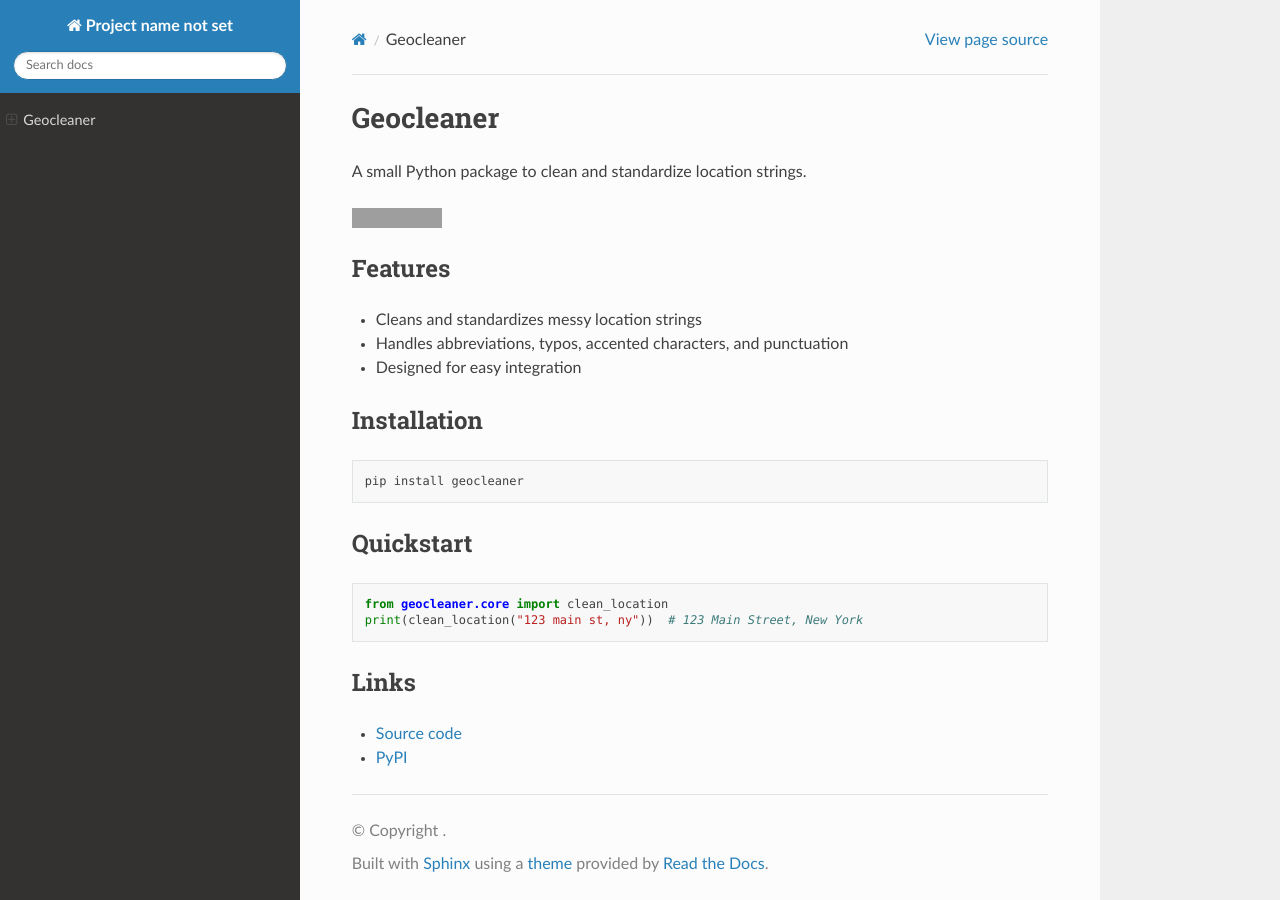
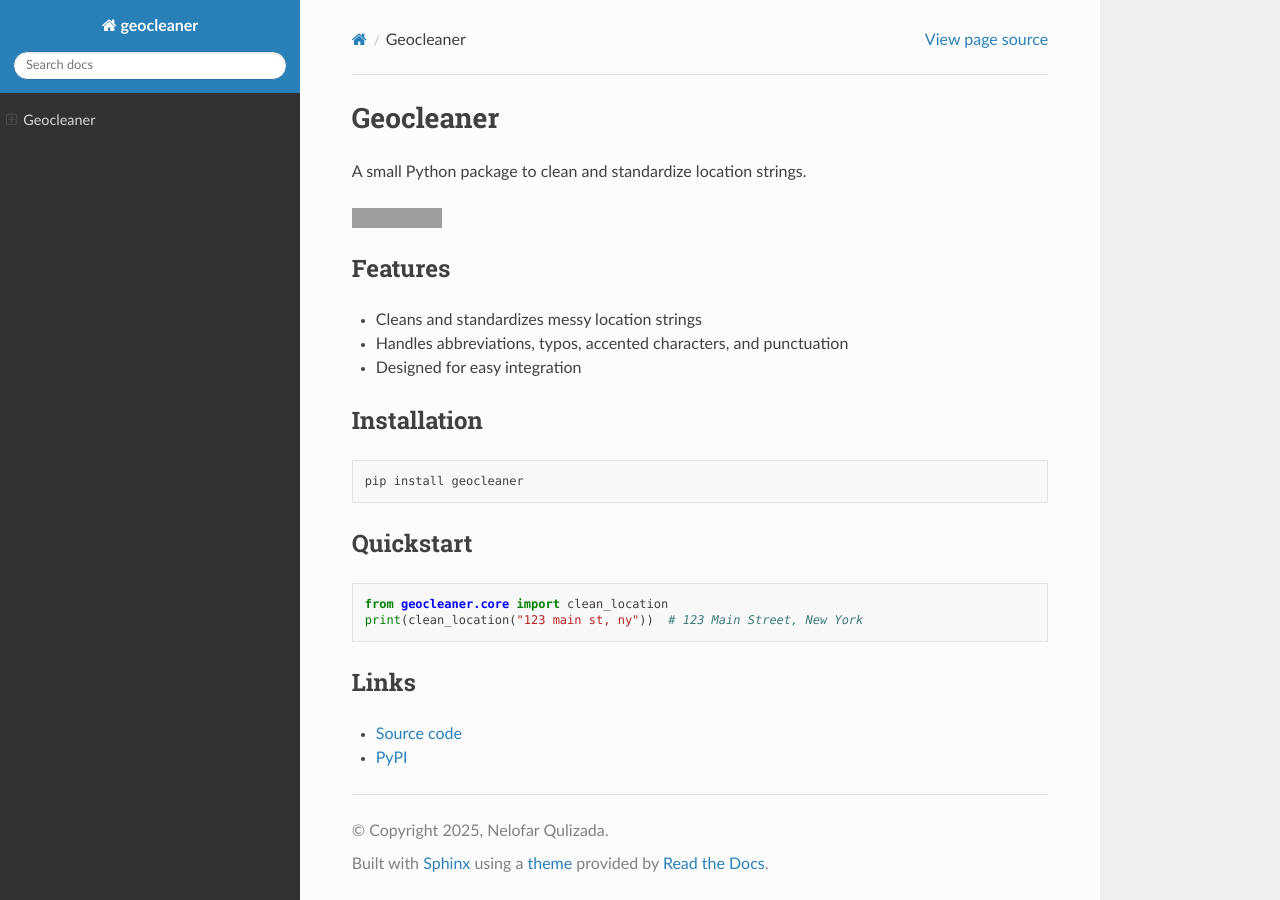
Before and after one commit to nqulizada835/geocleaner, a Sphinx documentation site: the page built from docs/source/index.rst, in a window 1280 px wide. Built offline with Sphinx 7.4.7 and the Read the Docs theme 3.1.0, drawn with Linux system fonts in a browser that asks for light colours; pages that are not in the unit, such as notebooks, are missing from menus; the version number is read from the project's files by our own code; part of the change alters nothing that is shown; grey boxes are pictures that could not be loaded.

```diff
--- a/docs/source/conf.py
+++ b/docs/source/conf.py
@@ -1,15 +1,17 @@
-# .readthedocs.yaml
-version: 2
+# docs/source/conf.py
 
-build:
-  os: ubuntu-22.04
-  tools:
-    python: "3.11"
-  extra_requirements:
-    - docs  # Installs from docs/requirements.txt
-
-sphinx:
-  configuration: docs/source/conf.py
+project = 'geocleaner'
+author = 'Nelofar Qulizada'
+copyright = '2025, Nelofar Qulizada'
 
 extensions = ["sphinx_rtd_theme"]
 html_theme = "sphinx_rtd_theme"
+
+# If you want to use autodoc, add this:
+import os
+import sys
+sys.path.insert(0, os.path.abspath('C:\Users\nquli\Documents\GitHub\geocleaner'))  # Adjust path to your package root
+
+# Optional: Add static and template paths if needed
+# html_static_path = ['_static']
+# templates_path = ['_templates']
```
